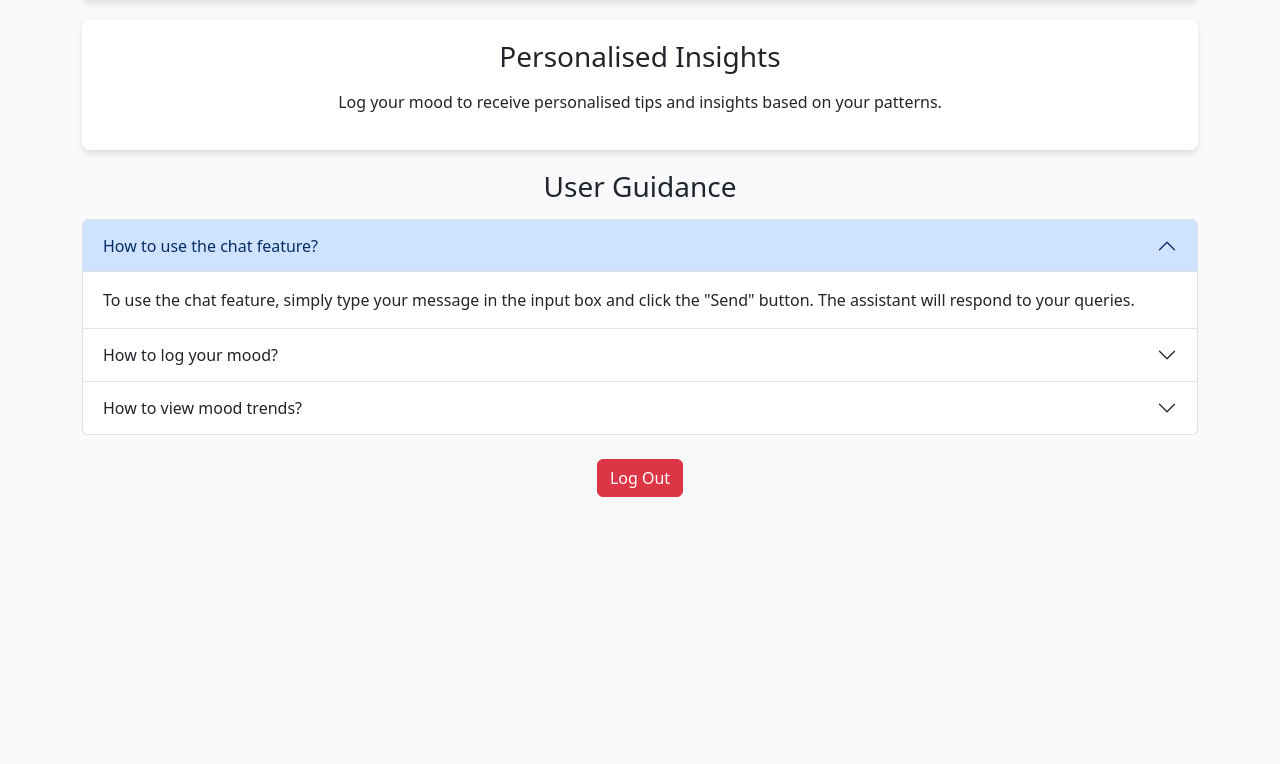
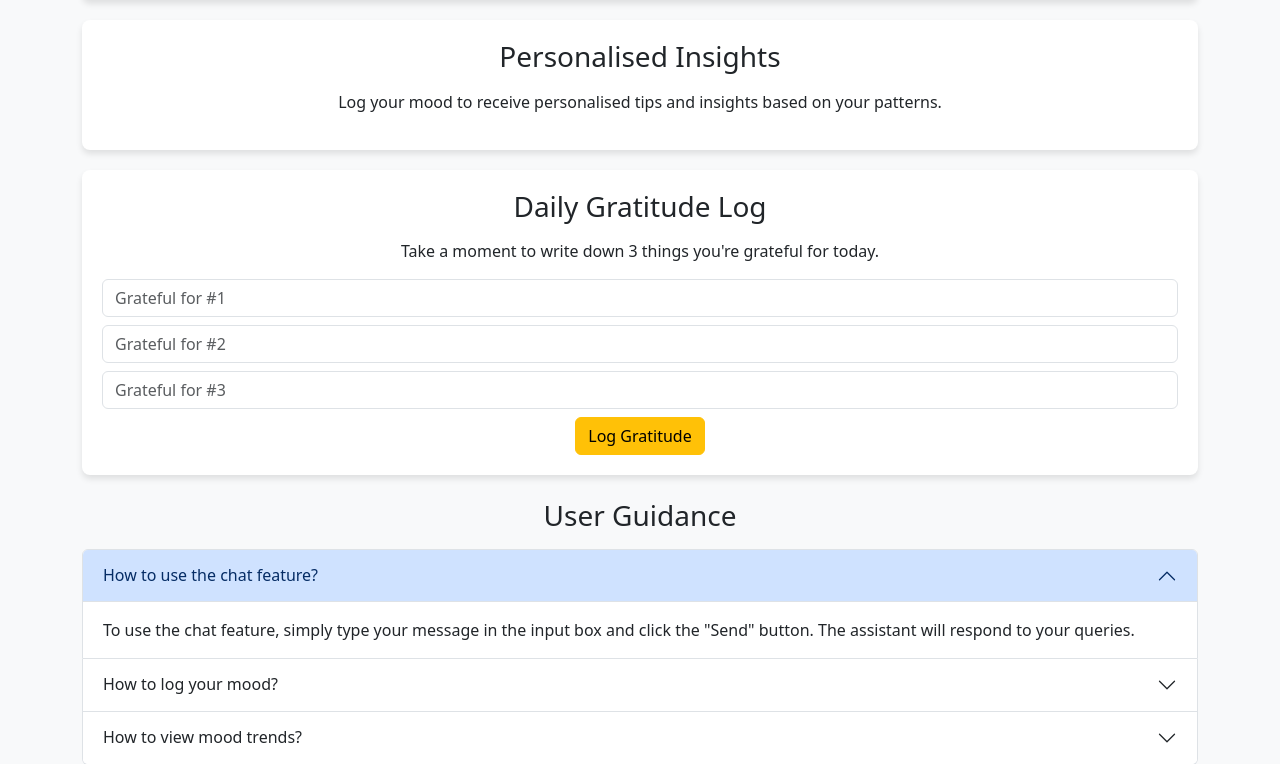
Before and after one commit to t0m0h1/FinalYearProject, a Flask app: page / in a window 1280 px wide. Shown: the part 1523-2287 px from the top of the page. Before the commit the page ends 2020 px from the top, so only its background shows below. Run offline with Flask 3, Linux system fonts and the light colour scheme; a user stored in the database is signed in.

Commit message:
Add gratitude logging and viewing functionality

```diff
--- a/app.py
+++ b/app.py
@@ -140,6 +140,50 @@ def login():
 
     flash('Invalid credentials, please try again.', category='error')
     return jsonify({'message': 'Invalid credentials, try again.'}), 401
+
+
+
+# Route for gratitude logging
+@app.route('/save_gratitude', methods=['POST'])
+@login_required
+def save_gratitude():
+    data = request.json
+    date = data['date']
+    entry1 = data['entry1']
+    entry2 = data['entry2']
+    entry3 = data['entry3']
+
+    existing = GratitudeLog.query.filter_by(user_id=current_user.id, date=date).first()
+    if existing:
+        return jsonify({"message": "You've already submitted gratitude for today."}), 400
+
+    gratitude = GratitudeLog(
+        user_id=current_user.id,
+        date=date,
+        entry1=entry1,
+        entry2=entry2,
+        entry3=entry3
+    )
+    db.session.add(gratitude)
+    db.session.commit()
+
+    return jsonify({"message": "Gratitude logged successfully!"})
+
+
+# Route for viewing gratitude logs
+@app.route('/gratitude_logs', methods=['GET'])
+@login_required
+def gratitude_logs():
+    logs = GratitudeLog.query.filter_by(user_id=current_user.id).order_by(GratitudeLog.date.desc()).all()
+    return jsonify([
+        {
+            "date": log.date,
+            "entry1": log.entry1,
+            "entry2": log.entry2,
+            "entry3": log.entry3
+        }
+        for log in logs
+    ])
 
 
 
--- a/templates/index.html
+++ b/templates/index.html
@@ -81,6 +81,33 @@
             <h3 class="text-center mb-3">Personalised Insights</h3>
             <p id="insights" class="text-center">Log your mood to receive personalised tips and insights based on your patterns.</p>
         </div>
+
+
+        <!-- Gratitude Log Section -->
+        <div class="mood-container">
+            <h3 class="text-center mb-3">Daily Gratitude Log</h3>
+            <p class="text-center">Take a moment to write down 3 things you're grateful for today.</p>
+            <form id="gratitude-form" class="text-center">
+                <div class="mb-2">
+                    <input type="text" class="form-control mb-2" placeholder="Grateful for #1" name="gratitude1" required>
+                    <input type="text" class="form-control mb-2" placeholder="Grateful for #2" name="gratitude2" required>
+                    <input type="text" class="form-control mb-2" placeholder="Grateful for #3" name="gratitude3" required>
+                </div>
+                <button type="submit" class="btn btn-warning">Log Gratitude</button>
+            </form>
+            <div id="gratitude-confirmation" class="mt-3 text-success fw-bold text-center" style="display: none;">
+                Thank you! Your gratitude entries have been logged. 🌟
+            </div>
+        </div>
+
+        <!-- Past Gratitude Entries -->
+        <div id="gratitude-list" class="mt-4">
+            <!-- Entries will be inserted here -->
+        </div>
+
+
+
+
 
         <!-- User Guidance Section -->
         <div class="guidance-container">
@@ -257,6 +284,87 @@
                 }
             });
 
+
+            // Handle gratitude form submission
+            const gratitudeForm = document.getElementById('gratitude-form');
+            const gratitudeConfirmation = document.getElementById('gratitude-confirmation');
+            const gratitudeList = document.getElementById('gratitude-list');
+
+            gratitudeForm.addEventListener('submit', async (event) => {
+                event.preventDefault();
+
+                const formData = new FormData(gratitudeForm);
+                const entries = [
+                    formData.get('gratitude1'),
+                    formData.get('gratitude2'),
+                    formData.get('gratitude3')
+                ];
+
+                try {
+                    const response = await fetch('/log_gratitude', {
+                        method: 'POST',
+                        headers: { 'Content-Type': 'application/json' },
+                        body: JSON.stringify({ entries })
+                    });
+
+                    if (response.ok) {
+                        gratitudeForm.reset();
+                        gratitudeConfirmation.style.display = 'block';
+                        fetchGratitudeEntries();  // Refresh list
+
+                        setTimeout(() => {
+                            gratitudeConfirmation.style.display = 'none';
+                        }, 4000);
+                    } else {
+                        alert('Failed to save gratitude. Try again.');
+                    }
+                } catch (error) {
+                    console.error('Error saving gratitude:', error);
+                }
+            });
+
+            // Fetch and display past gratitude entries
+            async function fetchGratitudeEntries() {
+                try {
+                    const response = await fetch('/get_gratitude_entries');
+                    const data = await response.json();
+
+                    gratitudeList.innerHTML = '';
+                    if (data.entries.length === 0) {
+                        gratitudeList.innerHTML = '<p class="text-muted text-center">No entries yet. Start by logging something today!</p>';
+                        return;
+                    }
+
+                    data.entries.forEach((entry) => {
+                        const entryDiv = document.createElement('div');
+                        entryDiv.className = 'mb-3 p-3 bg-light rounded border';
+                        entryDiv.innerHTML = `
+                            <strong>Date:</strong> ${entry.date}<br>
+                            <ul class="mb-0">
+                                <li>${entry.entry1}</li>
+                                <li>${entry.entry2}</li>
+                                <li>${entry.entry3}</li>
+                            </ul>
+                        `;
+                        gratitudeList.appendChild(entryDiv);
+                    });
+
+                } catch (error) {
+                    console.error('Error fetching entries:', error);
+                }
+            }
+
+            // Call once on page load
+            document.addEventListener('DOMContentLoaded', fetchGratitudeEntries);
+
+
+
+
+
+
+
+
+
             // Logout function
             document.getElementById('logoutButton').addEventListener('click', function() {
                 fetch('/logout', {
```
